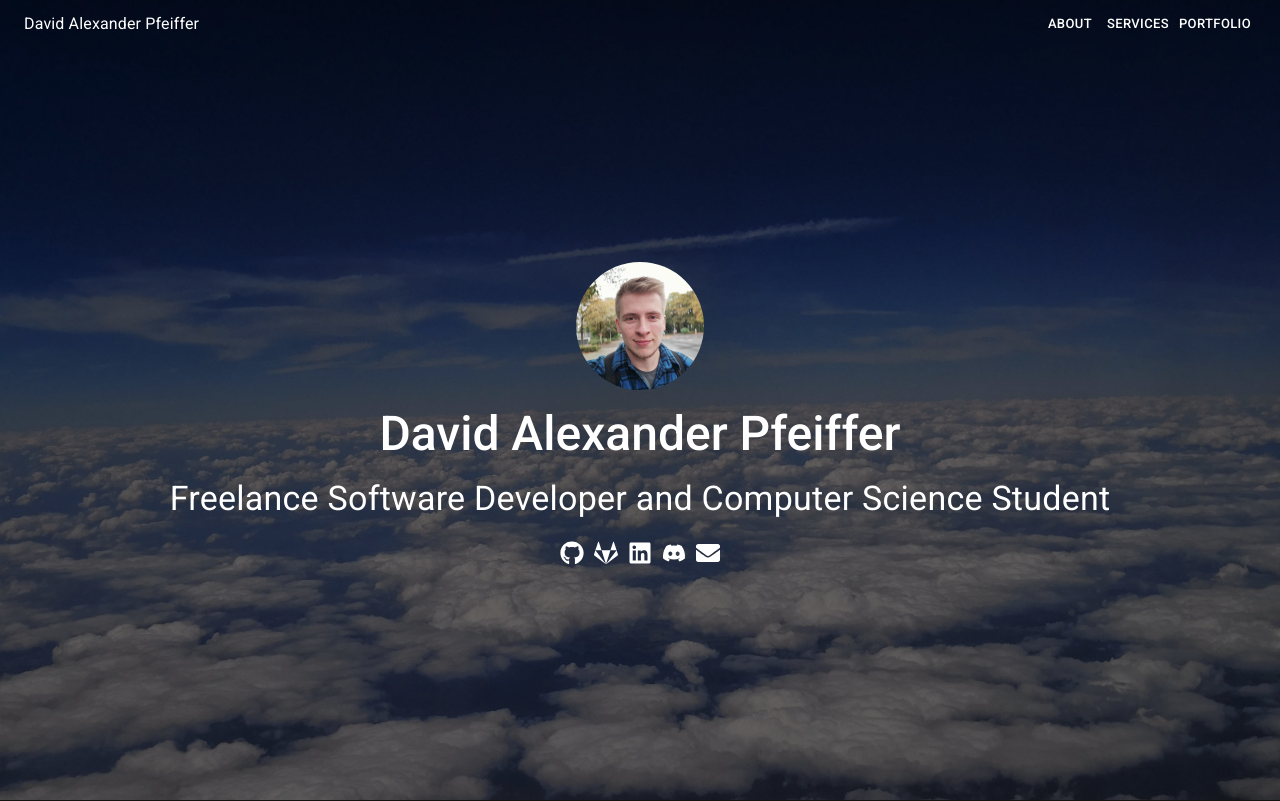
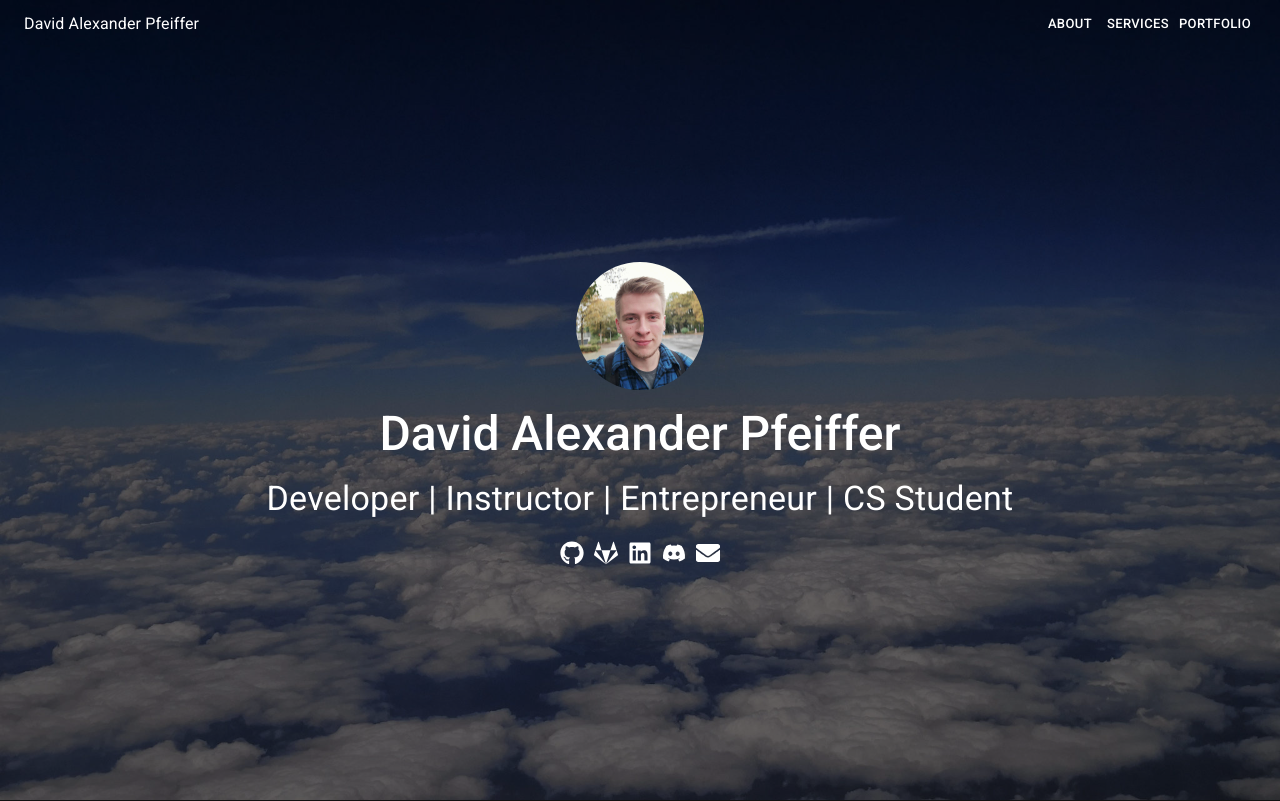
Before and after one commit to davidmc971/d-a-pfeiffer-website, a React (Create React App) app in the folder website-react-ts/: page / in a window 1280 px wide. Shown: the top 801 px of the page. Built offline with nearby package versions, Linux system fonts and the light colour scheme.

Commit message:
Updated Intro tagline

```diff
--- a/website-react-ts/src/Components/Intro.tsx
+++ b/website-react-ts/src/Components/Intro.tsx
@@ -63,7 +63,7 @@ function Intro() {
                 fontWeight={400}
                 textAlign="center"
               >
-                Freelance Software Developer and Computer Science Student
+                Developer | Instructor | Entrepreneur | CS Student
               </Typography>
               <Box color="inherit" display="inline">
                 <Tooltip title="GitHub">
```
